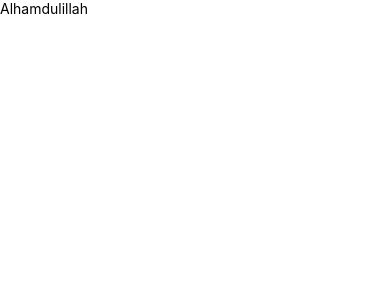
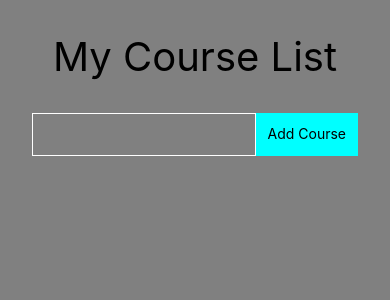
Before and after one commit to muhammadasifdotai/TodoWithZustand, a React Native app: screen / in a window 390 px wide. Shown: the top 300 px of the page. Built offline with nearby package versions, Linux system fonts and the light colour scheme.

Commit message:
zustand completed

```diff
--- a/App.tsx
+++ b/App.tsx
@@ -1,12 +1,28 @@
 import React from 'react';
-import {Text, View} from 'react-native';
+import {StyleSheet, Text, View} from 'react-native';
+import CourseForm from './src/components/CourseForm';
+import CourseList from './src/components/CourseList';
 
 export default function App(): JSX.Element {
   return (
-    <View>
-      <Text>Alhamdulillah</Text>
+    <View style={styles.mainContainer}>
+      <Text style={styles.heading}>My Course List</Text>
+      <CourseForm/>
+      <CourseList/>
     </View>
   )
 }
 
-// 5: 00
+const styles = StyleSheet.create({
+  mainContainer: {
+    flex: 1,
+    padding: 32,
+    backgroundColor: 'grey',
+    color: '#fff',
+    alignItems: 'center',
+  },
+  heading: {
+    fontSize: 40,
+    marginBottom: 32,
+  }
+})
--- a/package.json
+++ b/package.json
@@ -10,8 +10,10 @@
     "test": "jest"
   },
   "dependencies": {
+    "@react-native-community/checkbox": "^0.5.17",
     "react": "18.2.0",
     "react-native": "0.74.4",
+    "react-native-mmkv-storage": "^0.10.2",
     "zustand": "^4.5.4"
   },
   "devDependencies": {
--- a/src/components/CourseForm.tsx
+++ b/src/components/CourseForm.tsx
@@ -1,25 +1,49 @@
-import React, { useState } from "react";
-import { Text, View } from "react-native";
-import useCourseStore from "../app/courseStore";
+import React, {useState} from 'react';
+import {Alert, Text, TextInput, TouchableOpacity, View} from 'react-native';
+import useCourseStore from '../app/courseStore';
+import styles from './style';
 
-const CourseForm =() => {
+const CourseForm = () => {
   // here we use addCourse: from the Store.
   // useCourseStore: giving me a state. and we said sate dot addCourse.
   // below line doesn't affect anything in my component any state, so even if anything else changes in the state like the remove course or any other thing which is available in your state gets changed it doesn't effect the this component itself the form is going to be only and only binded not really ideal case of saying it is as binded but this will not impact(below line), (that is changed in the store, it doesn't affect this component itself
-    const addCourse = useCourseStore((state) => state.addCourse)
+  const addCourse = useCourseStore(state => state.addCourse);
 
   const [courseTitle, setCourseTitle] = useState('');
   console.log('CourseForm Rendered');
 
   // now creating a simple function which is going to handle whenever the data comes in this.
+  // Iger courseTitle nhi hay to return chala do.
+  // Function
+  const handleCourseSubmit = () => {
+    if (!courseTitle) return Alert.alert('Please add a Course Title');
+    // iger courseTitle present hay to humay access ho jayee gi 'addCourse' ki. or addCourse may sirf required hay kay ap is may sirf 'Course' pass krain.
+    // addCourse: ya aik object hay, or usually pulling up these objects from database.
+    // .. In which two things are requireds. i. Id, ii. Title.
+    addCourse({
+      id: Math.ceil(Math.random() * 1000000),
+      title: courseTitle,
+    });
+    // once we have handled the course submit, the course is being added there is no point of keeping the title.
+    setCourseTitle('')
+  };
 
   return (
-        <View>
-        <Text>Alhamdulillah</Text>
+    <View style={styles.formContainer}>
+      <TextInput
+        value={courseTitle}
+        // what happen on the 'onChange', we capture the event 'e', once the event is being captured, us kay baad hum usay neechay wali line may used krain gay.
+        // .. 'setCourseTitle' ya state hay, this will take the value from event'e',
+        onChangeText={setCourseTitle}
+        style={styles.formInput}
+      />
+      <TouchableOpacity
+        onPress={handleCourseSubmit}
+        style={styles.formSubmitBtn}>
+        <Text>Add Course</Text>
+      </TouchableOpacity>
     </View>
-    )
-}
+  );
+};
 
 export default CourseForm;
-
-// 4: 03
--- /dev/null
+++ b/src/components/CourseList.tsx
@@ -0,0 +1,78 @@
+import React from 'react';
+import { View, Text, StyleSheet, FlatList, TouchableOpacity } from 'react-native';
+import useCourseStore from '../app/courseStore';
+import CheckBox from '@react-native-community/checkbox';
+
+const CourseList = () => {
+  // useCourseStore: give us callback function, callBack function will have the state,
+    //({}): In here we can bring all the data,
+    // .. First we have 'coursed' that is coming from 'state' every thing is coming from store.
+    // .. Whenever I say 'state.courses' I mean to say that I'm bringing this data from my store itself,
+    // All the data which I want or all the features or the actions also that I need are coming in directly from here.
+    // .. below is the code for state mangement.
+  const { courses, removeCourse, toggleCourseStatus } = useCourseStore((state) => ({
+    courses: state.courses,
+    removeCourse: state.removeCourse,
+    toggleCourseStatus: state.toggleCourseStatus,
+  }));
+
+  const renderItem = ({ item }) => (
+    <View style={styles.courseItem}>
+        <CheckBox
+          value={item.completed}
+          onValueChange={() => toggleCourseStatus(item.id)}
+        />
+      <Text style={styles.courseTitle}>{item.title}</Text>
+      <TouchableOpacity onPress={() => removeCourse(item.id)} style={styles.deleteBtn}>
+        <Text style={styles.deleteBtnText}>Delete</Text>
+      </TouchableOpacity>
+    </View>
+  );
+
+  return (
+    <FlatList
+      data={courses}
+      renderItem={renderItem}
+      keyExtractor={(item, index) => index.toString()}
+    />
+  );
+};
+
+const styles = StyleSheet.create({
+    courseItem: {
+         backgroundColor: 'white',
+        flexDirection: 'row',
+        justifyContent: 'space-between',
+        alignItems: 'center',
+        width: 330,
+        // iOS shadow properties
+        shadowColor: '#000',
+        shadowOffset: {width: 0, height: 0},
+        shadowOpacity: 0.1,
+        shadowRadius: 10,
+        // Android shadow property
+        elevation: 10,
+        borderRadius: 10,
+        borderWidth: 2,
+        borderColor: 'white',
+        marginVertical: 16,
+        padding: 16,
+        fontWeight: 'bold',
+      },
+  courseTitle: {
+    flex: 1,
+    fontSize: 16,
+  },
+  deleteBtn: {
+    borderRadius: 5,
+  },
+  deleteBtnText: {
+    padding: 8, // 0.5rem -> 8px
+    color: 'white',
+    backgroundColor: '#ff0000cc',
+    borderRadius: 5,
+    borderWidth: 0,
+  },
+});
+
+export default CourseList;
--- /dev/null
+++ b/src/components/style.ts
@@ -0,0 +1,63 @@
+import {StyleSheet} from 'react-native';
+
+const styles = StyleSheet.create({
+  mainContainer: {
+    padding: 32,
+    height: '100%',
+    backgroundColor: '#1e1e1e',
+    color: '#fff',
+    flexDirection: 'column',
+    justifyContent: 'flex-start',
+    alignItems: 'center',
+  },
+  formContainer: {
+    flexDirection: 'row',
+  },
+  formInput: {
+    padding: 12,
+    borderWidth: 1,
+    borderColor: 'white',
+    width: '70%',
+  },
+  formSubmitBtn: {
+    backgroundColor: 'cyan',
+    padding: 12,
+    borderColor: 'cyan',
+    color: '#fff',
+    fontSize: 16,
+    fontWeight: 'bold',
+  },
+  courseItem: {
+    justifyContent: 'space-between',
+    alignItems: 'center',
+    width: 384,
+    // iOS shadow properties
+    shadowColor: '#000',
+    shadowOffset: {width: 0, height: 0},
+    shadowOpacity: 0.1,
+    shadowRadius: 10,
+    // Android shadow property
+    elevation: 10,
+    borderRadius: 10,
+    borderWidth: 2,
+    borderColor: 'white',
+    marginVertical: 16,
+    padding: 16, // 1rem -> 16px
+    fontWeight: 'bold',
+  },
+  courseItemCol1: {
+    justifyContent: 'flex-start',
+    alignItems: 'center',
+    gap: 5,
+  },
+  deleteBtn: {
+    padding: 8, // 0.5rem -> 8px
+    color: 'white',
+    backgroundColor: '#ff0000cc',
+    borderRadius: 5,
+    borderWidth: 0,
+    cursor: 'pointer', // not needed in React Native
+  },
+});
+
+export default styles;
```
Also changed, not shown: src/app/courseStore.tsx (+13 -1 lines), 1 other file (tests, documents, lock files or other folders). Lines whose indentation alone changed are shown as unchanged.
